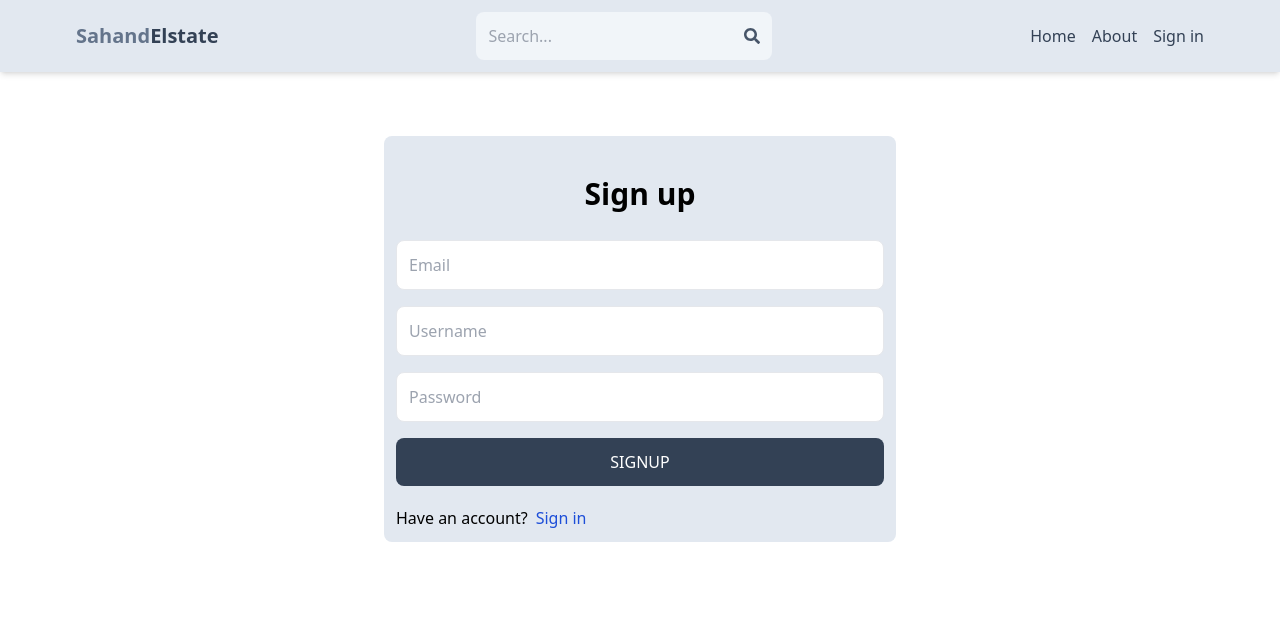
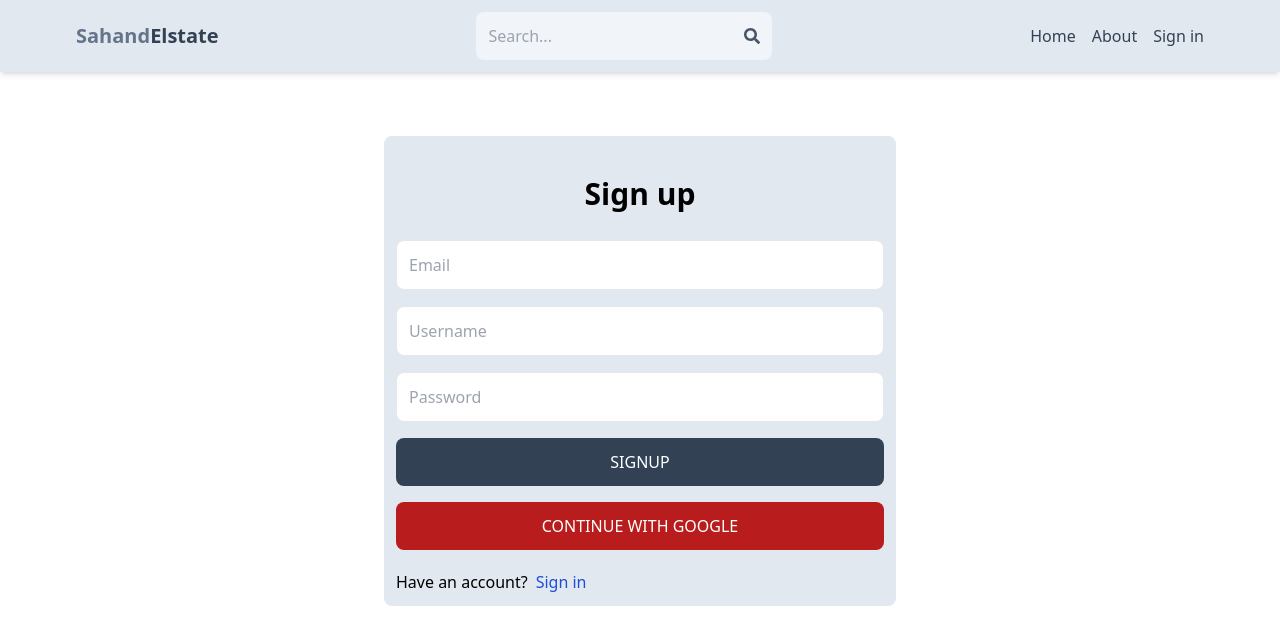
Before and after one commit to gamalahmed3265/mern-estate, a React (Vite) app in the folder client/: page /sign-up in a window 1280 px wide. Shown: the top 644 px of the page. Built offline with nearby package versions, Linux system fonts and the light colour scheme; no server answers.

Commit message:
Auth google

```diff
--- /dev/null
+++ b/client/src/Compontens/OAuth.jsx
@@ -0,0 +1,44 @@
+import { GoogleAuthProvider, getAuth, signInWithPopup } from 'firebase/auth';
+import { app } from '../firebase';
+import { useDispatch } from 'react-redux';
+import { signInSuccess } from '../redux/user/userSlice';
+import { useNavigate } from 'react-router-dom';
+
+export default function OAuth() {
+    const dispatch = useDispatch();
+    const navigate = useNavigate();
+    const handleGoogleClick = async () => {
+        try {
+            const provider = new GoogleAuthProvider();
+            const auth = getAuth(app);
+
+            const result = await signInWithPopup(auth, provider);
+
+            const res = await fetch('/api/auth/google', {
+                method: 'POST',
+                headers: {
+                    'Content-Type': 'application/json',
+                },
+                body: JSON.stringify({
+                    name: result.user.displayName,
+                    email: result.user.email,
+                    photo: result.user.photoURL,
+                }),
+            });
+            const data = await res.json();
+            dispatch(signInSuccess(data));
+            navigate('/');
+        } catch (error) {
+            console.log('could not sign in with google', error);
+        }
+    };
+    return (
+        <button
+            onClick={handleGoogleClick}
+            type='button'
+            className='bg-red-700 text-white p-3 rounded-lg uppercase hover:opacity-95'
+        >
+            Continue with google
+        </button>
+    );
+}
--- a/client/src/pages/Home.jsx
+++ b/client/src/pages/Home.jsx
@@ -90,8 +90,8 @@
                 {offerListings && offerListings.length > 0 && (
                 <div className=''>
                     <div className='my-3'>
-                        <h2 className='text-2xl font-semibold text-slate-600'>Recent offers</h2>
-                        <Link className='text-sm text-blue-800 hover:underline' to={'/search?offer=true'}>Show more offers</Link>
+                    <h2 className='text-2xl font-semibold text-slate-600'>Recent offers</h2>
+                    <Link className='text-sm text-blue-800 hover:underline' to={'/search?offer=true'}>Show more offers</Link>
                     </div>
                     <div className='flex flex-wrap gap-4'>
                     {offerListings.map((listing) => (
--- a/client/src/pages/SignIn.jsx
+++ b/client/src/pages/SignIn.jsx
@@ -8,6 +8,7 @@
     signInSuccess,
     signInFailure
 } from "../redux/user/userSlice.js";
+import OAuth from '../Compontens/OAuth';
 
 export const SignIn = () => {
     const [formData,setFormData]=useState({});
@@ -66,7 +67,7 @@
                     SignIn
                 </button>
                 }
-
+            <OAuth/>
             </form>
             <div className='flex gap-2 mt-5'>
                 <p>Already Have an account?</p>
--- a/client/src/pages/SignUp.jsx
+++ b/client/src/pages/SignUp.jsx
@@ -2,6 +2,7 @@
 import React, { useState } from 'react'
 import { Link, useNavigate } from 'react-router-dom';
 import { Loading } from '../Compontens/Loading';
+import OAuth from '../Compontens/OAuth';
 export const SignUp = () => {
     const [formData,setFormData]=useState({});
     const [error,setError]=useState(null);
@@ -67,7 +68,7 @@
                     SignUp
                 </button>
                 }
-
+            <OAuth/>
             </form>
             <div className='flex gap-2 mt-5'>
                 <p>Have an account?</p>
```
Also changed, not shown: client/src/Compontens/ListingItem.jsx (indentation only).
